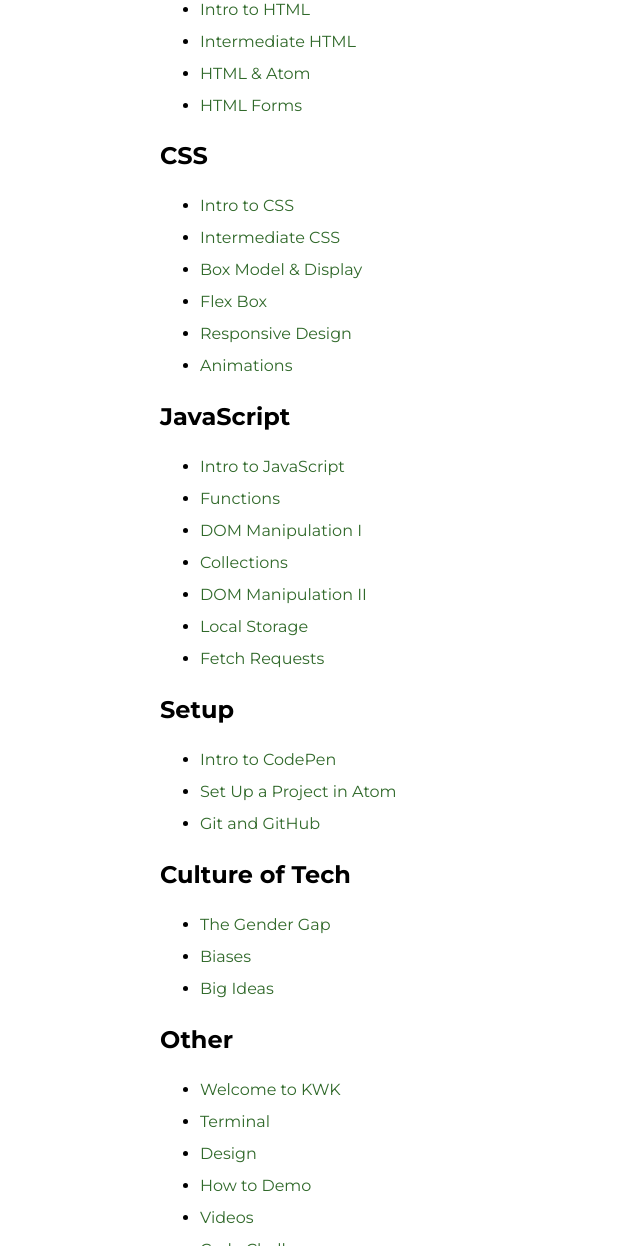
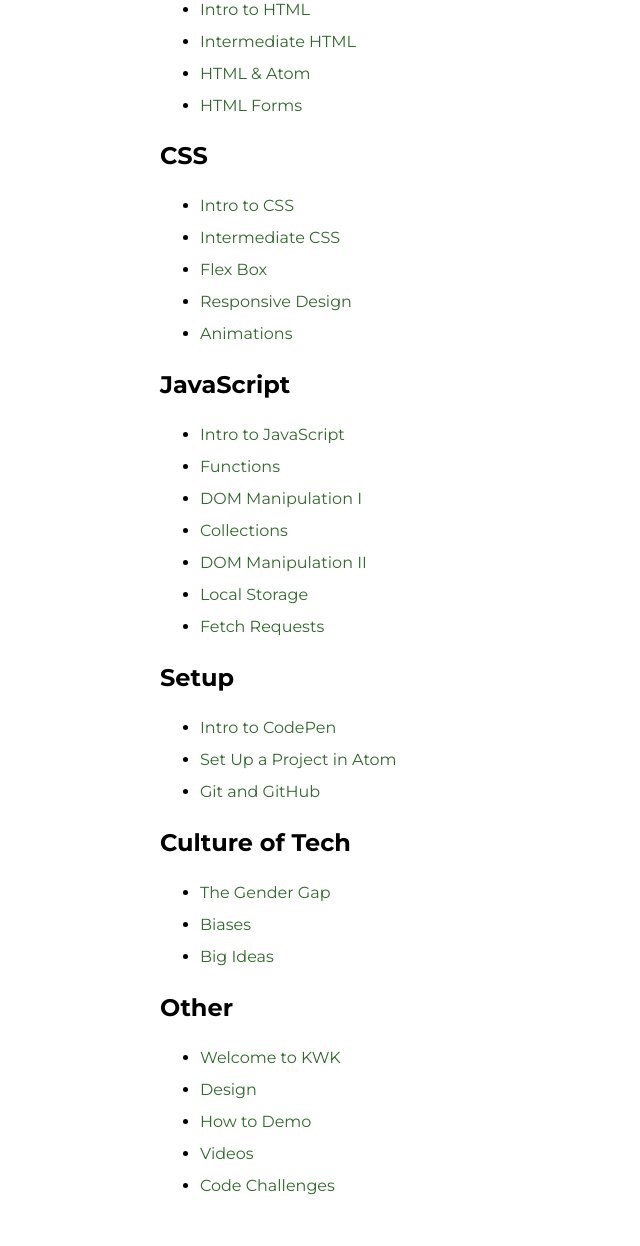
Before and after one commit to ameseee/kwk-curriculum-site, a Jekyll site: the page built from web-app/lessons/index.md, in a window 1280 px wide and 1400 px high, scrolled down 336 px, cut to the strip 0-1246 px from the top of the window. Shown: the whole strip, without its empty margins (0-640 px from the left). Built offline with Jekyll 4.4.1, drawn with Linux system fonts in a browser that asks for light colours; nearby versions of some CDN libraries.

Commit message:
Remove lessons from index that are no longer in curriculum

```diff
--- a/web-app/lessons/index.md
+++ b/web-app/lessons/index.md
@@ -15,7 +15,6 @@
 
 - [Intro to CSS]({{ site.url }}/web-app/lessons/css-intro)
 - [Intermediate CSS]({{ site.url }}/web-app/lessons/css-intermediate)
-- [Box Model & Display]({{ site.url }}/web-app/lessons/box-model-display)
 - [Flex Box]({{ site.url }}/web-app/lessons/flexbox)
 - [Responsive Design]({{ site.url }}/web-app/lessons/responsive-design)
 - [Animations]({{ site.url }}/web-app/lessons/animations)
@@ -45,7 +44,6 @@
 ## Other
 
 - [Welcome to KWK]({{ site.url }}/web-app/lessons/welcome-to-kwk)
-- [Terminal]({{ site.url }}/web-app/lessons/terminal)
 - [Design]({{ site.url }}/web-app/lessons/design)
 - [How to Demo]({{ site.url }}/web-app/lessons/how-to-demo)
 - [Videos]({{ site.url }}/web-app/lessons/videos)
```
